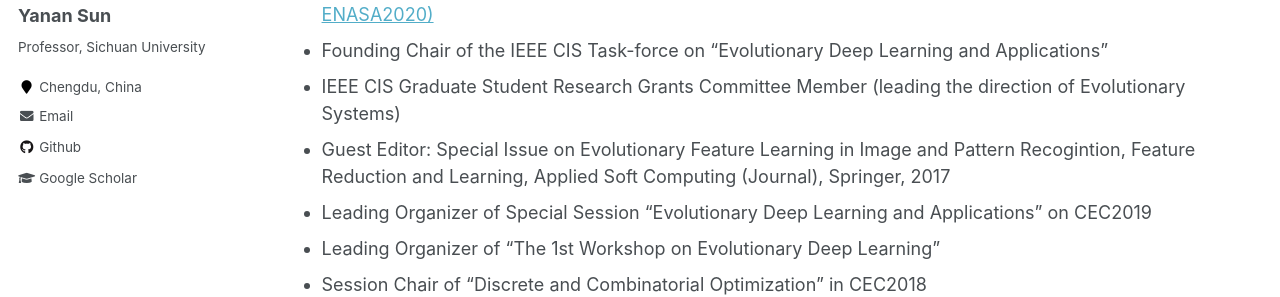
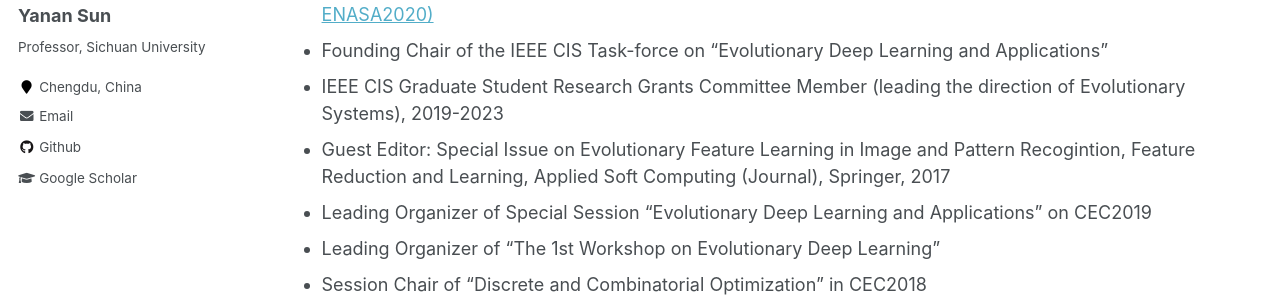
Before and after one commit to yn-sun/yn-sun.github.io, a Jekyll site: the page built from _pages/services.md, in a window 1280 px wide and 900 px high, scrolled down 812 px. Shown: the part 278-575 px from the top of the window. Built offline with Jekyll 4.4.1, drawn with Linux system fonts in a browser that asks for light colours; comment, search, counter and statistics services are not loaded.

Commit message:
Update services.md

```diff
--- a/_pages/services.md
+++ b/_pages/services.md
@@ -27,7 +27,7 @@
 * Senior Program Committee of IJCAI2021
 * Chair of [IEEE Symposium 2020 on Evolutionary Neural Architecture Search and Applications (IEEE ENASA2020)](http://www.ieeessci2020.org/symposiums/enasa.html)
 * Founding Chair of the IEEE CIS Task-force on “Evolutionary Deep Learning and Applications”
-* IEEE CIS Graduate Student Research Grants Committee Member (leading the direction of Evolutionary Systems)
+* IEEE CIS Graduate Student Research Grants Committee Member (leading the direction of Evolutionary Systems), 2019-2023
 * Guest Editor: Special Issue on Evolutionary Feature Learning in Image and Pattern Recogintion, Feature Reduction and Learning, Applied Soft Computing (Journal), Springer, 2017
 * Leading Organizer of Special Session “Evolutionary Deep Learning and Applications” on CEC2019
 * Leading Organizer of “The 1st Workshop on Evolutionary Deep Learning”
```
